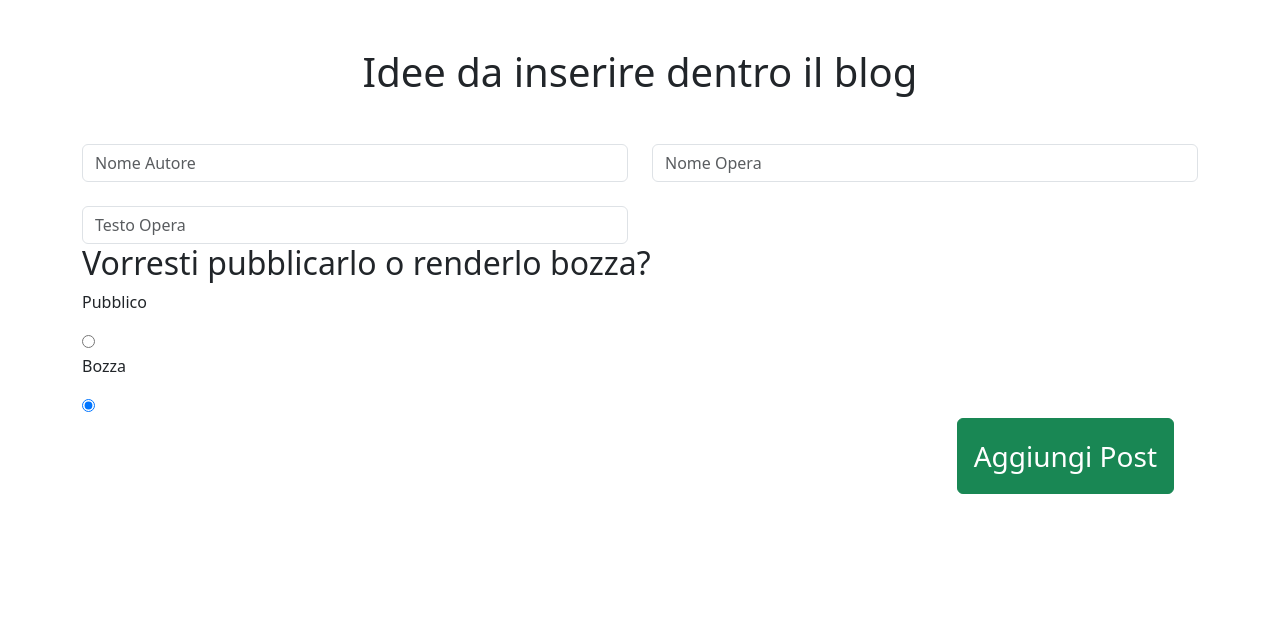
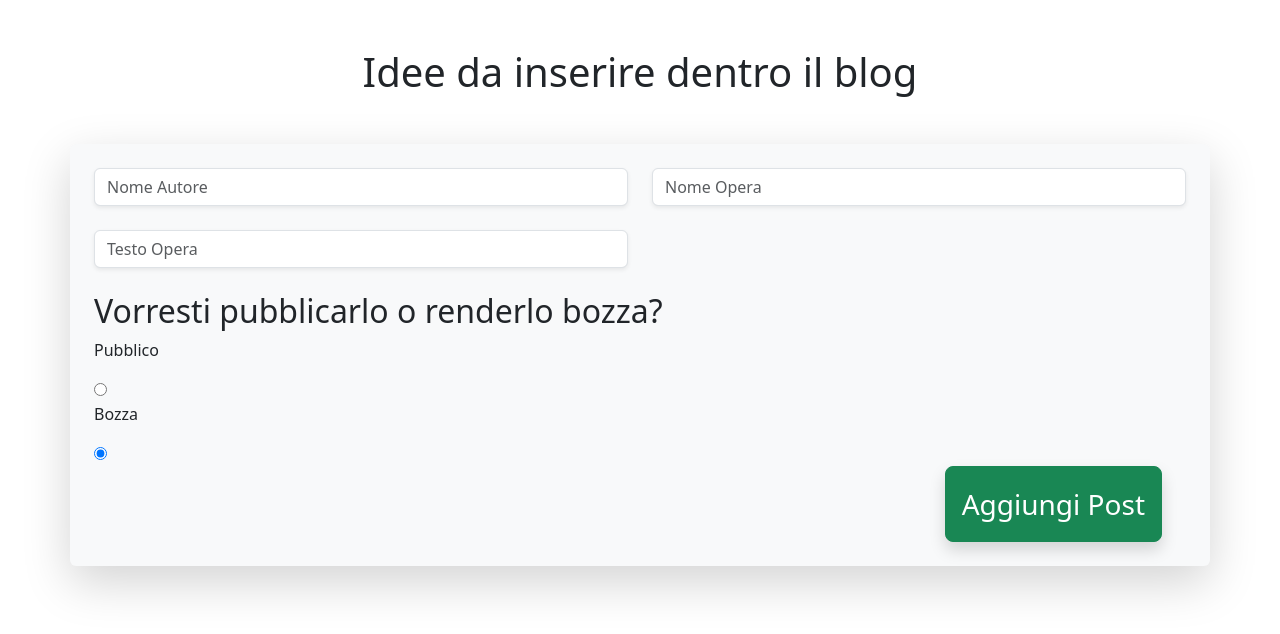
Before and after one commit to rob587/react-post-form, a React (Vite) app: page / in a window 1280 px wide. Shown: the top 634 px of the page. Built offline with nearby package versions, Linux system fonts and the light colour scheme.

Commit message:
aggiunto stile

```diff
--- a/src/components/Form.jsx
+++ b/src/components/Form.jsx
@@ -1,5 +1,4 @@
-import React from 'react'
-import App from '../App'
+
 import axios from 'axios'
 import { useState } from 'react'
 
@@ -39,14 +38,14 @@ const Form = () => {
         <h1 className='text-center'>Idee da inserire dentro il blog</h1>
     </div>
 
-    <div className="container my-5">
+    <div className="container my-5 p-4 rounded shadow-lg bg-light">
         <div className="row gy-4">
             <div className="col-6">
                 <div>
                     <input type="text"
                     name='author'
                     placeholder='Nome Autore'
-                    className='form-control'
+                    className='form-control rounded shadow-sm'
                     value={formData.author}
                     onChange={handleForm}
                     />
@@ -57,7 +56,7 @@ const Form = () => {
                     <input type="text"
                     name='title'
                     placeholder='Nome Opera'
-                    className='form-control'
+                    className='form-control rounded shadow-sm'
                     value={formData.title}
                     onChange={handleForm}
                     />
@@ -68,7 +67,7 @@ const Form = () => {
                     <input type="text"
                     name='body'
                     placeholder='Testo Opera'
-                    className='form-control'
+                    className='form-control rounded shadow-sm'
                     value={formData.body}
                     onChange={handleForm}
                     />
@@ -76,7 +75,7 @@ const Form = () => {
             </div>
             <div className="row">
                 <div className="col-12">
-                    <div>
+                    <div className='mt-4'>
 
                         <h2>Vorresti pubblicarlo o renderlo bozza?</h2>
                         <label>
@@ -101,7 +100,7 @@ const Form = () => {
                     </div>
                 </div>
                 <div className="col-12 d-flex justify-content-end">
-                    <button className="btn btn-success fs-3 p-3" onClick={handleSubmit} >Aggiungi Post</button>
+                    <button className="btn btn-success fs-3 p-3 rounded-3 shadow" onClick={handleSubmit} >Aggiungi Post</button>
                 </div>
             </div>
         </div>
```
